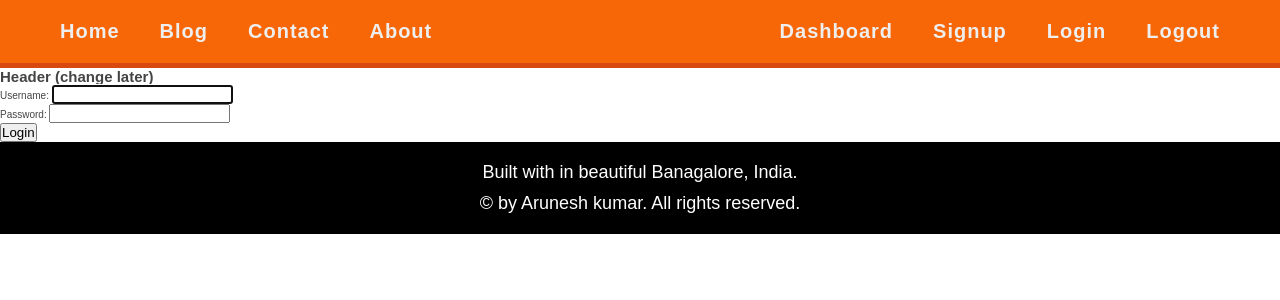
After one commit to kingarunesh/Mini-Blog, a Django app: page /login/ in a window 1280 px wide. The commit adds this page. Shown: the top 300 px of the page. Run offline with Django 5.2, Linux system fonts and the light colour scheme.

Commit message:
8.2 : auth -> login | logout | dashboard

```diff
--- /dev/null
+++ b/dashboard/templates/dashboard/login.html
@@ -0,0 +1,47 @@
+{% extends "base.html" %}
+
+<!---->
+
+{% load static %}
+
+<!---->
+
+{% block title %} Login {% endblock title %}
+
+<!---->
+
+{% block css_style %} <link rel="stylesheet" href="{% static "dashboard/css/style.css" %}"> {% endblock css_style %}
+
+<!---->
+
+{% block header %}
+<header>
+    <h2>Header (change later)</h2>
+</header>
+{% endblock header %}
+
+<!---->
+
+{% block content %}
+
+<section class="login-section">
+    <form action="" method="POST" novalidate>
+        {% csrf_token %}
+
+        <!---->
+
+        <div>
+            {% for fm in form %}
+            <div>{{ fm.label_tag }} {{ fm }} {{ fm.errors|striptags }}</div>
+            {% endfor %}
+        </div>
+
+        <!---->
+
+        <input type="submit" value="Login" />
+    </form>
+</section>
+
+{% endblock content %}
+
+<!---->
--- a/dashboard/urls.py
+++ b/dashboard/urls.py
@@ -1,8 +1,11 @@
 from django.urls import path
 
-from dashboard.views import sign_up
+from dashboard.views import sign_up, login_view, dashboard, logout_view
 
 
 urlpatterns = [
-    path("sign-up/", view=sign_up, name="sign_up")
+    path("sign-up/", view=sign_up, name="sign_up"),
+    path("login/", view=login_view, name="login_view"),
+    path("dashboard/", view=dashboard, name="dashboard"),
+    path("logout/", view=logout_view, name="logout_view")
 ]
--- a/dashboard/views.py
+++ b/dashboard/views.py
@@ -1,11 +1,20 @@
-from django.shortcuts import render
+from django.shortcuts import render, HttpResponseRedirect
+from django.contrib.auth.forms import AuthenticationForm
+from django.contrib.auth import login, logout, authenticate
 
 from dashboard.forms import SignUpForm
 
 
 
+#SECTION :      dashboard
+
+def dashboard(request):
+    return render(request=request, template_name="dashboard/dashboard.html")
+
+
+
+
 #SECTION :      sign up
-
 def sign_up(request):
 
     form = SignUpForm()
@@ -21,3 +30,42 @@ def sign_up(request):
     }
 
     return render(request=request, template_name="dashboard/sign-up.html", context=context)
+
+
+#SECTION :      login
+def login_view(request):
+    form = AuthenticationForm()
+
+    if request.method == "POST":
+        form = AuthenticationForm(request=request, data=request.POST)
+
+        if form.is_valid():
+
+            username = form.cleaned_data["username"]
+            password = form.cleaned_data["password"]
+
+            user = authenticate(username=username, password=password)
+
+            login(request=request, user=user)
+
+
+            return HttpResponseRedirect("/dashboard/")
+
+
+    context = {
+        "form": form
+    }
+
+    return render(request=request, template_name="dashboard/login.html", context=context)
+
+
+
+
+
+
+#SECTION :      logout
+
+def logout_view(request):
+    logout(request=request)
+
+    return HttpResponseRedirect("/login/")
--- a/templates/includes/navbar.html
+++ b/templates/includes/navbar.html
@@ -8,9 +8,10 @@
         </div>
 
         <div class="right">
-            <li><a href="/">Dashboard</a></li>
+            <li><a href="{% url "dashboard" %}">Dashboard</a></li>
             <li><a href="{% url "sign_up" %}">Signup</a></li>
-            <li><a href="/">Login</a></li>
+            <li><a href="{% url "login_view" %}">Login</a></li>
+            <li><a href="{% url "logout_view" %}">Logout</a></li>
         </div>
     </ul>
 </nav>
```
Also changed, not shown: dashboard/templates/dashboard/dashboard.html (added, +27 -0 lines), dashboard/forms.py (line endings or trailing spaces).
